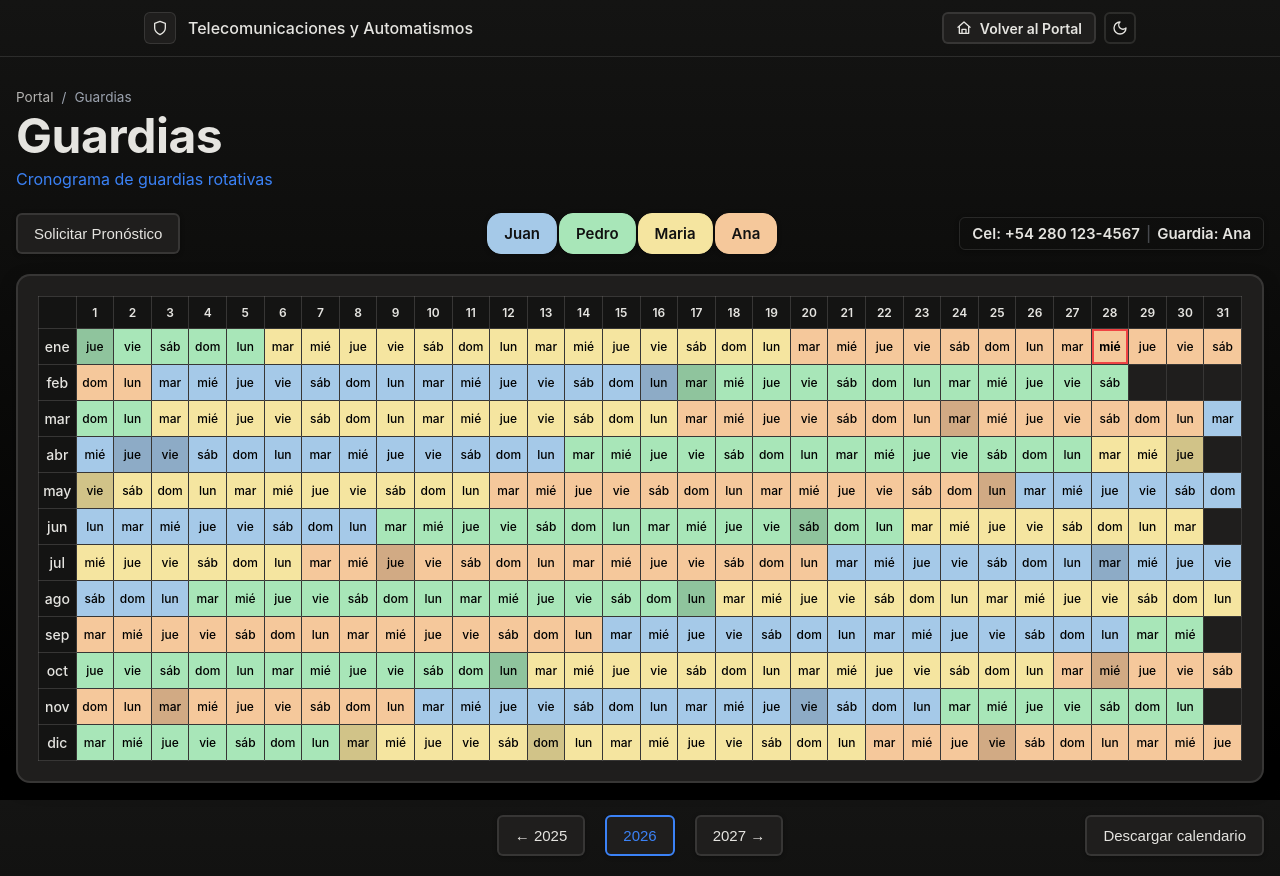
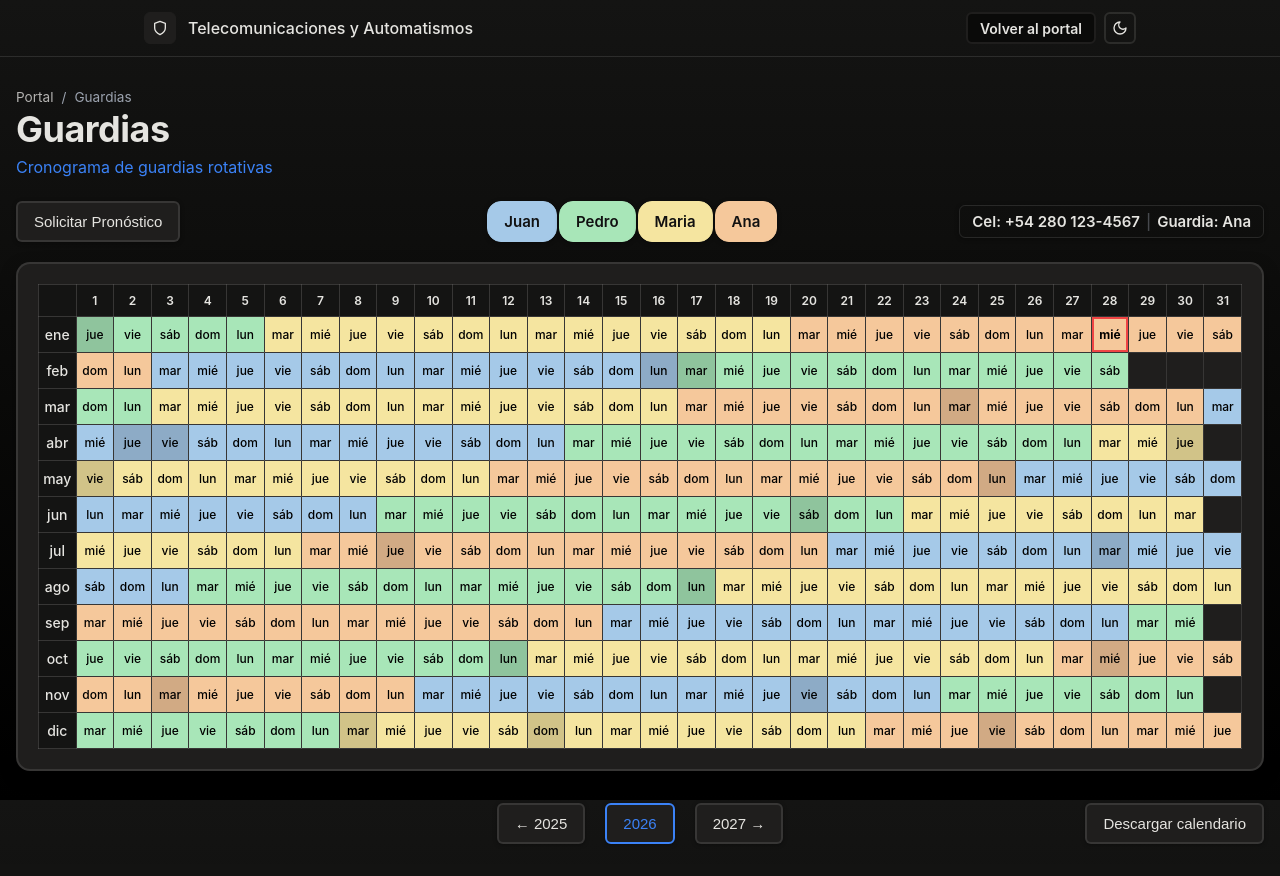
Before and after one commit to mferrari98/cont-guardias, a Flask app: page / in a window 1280 px wide. After the commit the page ends 844 px from the top, so only its background shows below. Run offline with Flask 3, Linux system fonts and the light colour scheme.

Commit message:
Mejoras visuales en el frontend

```diff
--- a/static/css/guardias.css
+++ b/static/css/guardias.css
@@ -33,6 +33,7 @@
     --border-medium: rgba(229, 228, 224, 0.12);
     --border-strong: rgba(229, 228, 224, 0.2);
     --border-hover: #2A2A28;
+    --portal-border: #1F1E1D;
 
     /* === SOMBRAS === */
     --shadow-sm: 0 1px 4px rgba(0, 0, 0, 0.35);
@@ -87,6 +88,7 @@
     --border-medium: rgba(20, 20, 19, 0.12);
     --border-strong: rgba(20, 20, 19, 0.2);
     --border-hover: #CBD5E1;
+    --portal-border: #E2E8F0;
 
     --shadow-sm: 0 1px 4px rgba(15, 23, 42, 0.06);
     --shadow-md: 0 6px 16px rgba(15, 23, 42, 0.12);
@@ -161,7 +163,7 @@
     height: 32px;
     border-radius: 6px;
     background: var(--bg-card);
-    border: 1px solid var(--border-medium);
+    border: 1px solid var(--portal-border);
     display: flex;
     align-items: center;
     justify-content: center;
@@ -224,7 +226,7 @@
 }
 
 .page-header h1 {
-    font-size: clamp(36px, 4.5vw, 48px);
+    font-size: clamp(32px, 4vw, 36px);
     font-weight: 700;
     margin-bottom: 8px;
     letter-spacing: -0.5px;
@@ -809,14 +811,14 @@
 .btn-portal {
     height: 32px;
     padding: 0 12px;
-    background: var(--bg-card);
+    background: var(--bg-outer);
     color: var(--text-primary);
-    border: 2px solid var(--border-medium);
+    border: 2px solid var(--portal-border);
     border-radius: var(--radius-sm);
     cursor: pointer;
     font-size: 0.875rem;
     font-weight: 600;
-    transition: opacity var(--transition-normal);
+    transition: background var(--transition-normal), color var(--transition-normal), border-color var(--transition-normal);
     text-decoration: none;
     display: inline-flex;
     align-items: center;
@@ -824,7 +826,7 @@
 }
 
 .btn-portal:hover {
-    opacity: 0.8;
+    background: var(--bg-card-hover);
 }
 
 .btn-portal-icon {
--- a/templates/index.html
+++ b/templates/index.html
@@ -22,14 +22,7 @@
                     <a class="brand-name" href="/">Telecomunicaciones y Automatismos</a>
                 </div>
             <div class="topbar-right">
-                <a href="/" class="btn-portal" aria-label="Volver al Portal">
-                    <svg class="btn-portal-icon" viewBox="0 0 24 24" fill="none" stroke="currentColor" stroke-width="2" stroke-linecap="round" stroke-linejoin="round" aria-hidden="true">
-                        <path d="M3 11l9-8 9 8" />
-                        <path d="M5 10v10h14V10" />
-                        <path d="M9 20v-6h6v6" />
-                    </svg>
-                    Volver al Portal
-                </a>
+                <a href="/" class="btn-portal" aria-label="Volver al portal">Volver al portal</a>
                 <div class="theme-toggle-fixed">
                     <input type="checkbox" id="theme-checkbox" class="theme-checkbox">
                     <label for="theme-checkbox" class="theme-label" aria-label="Cambiar tema">
```
